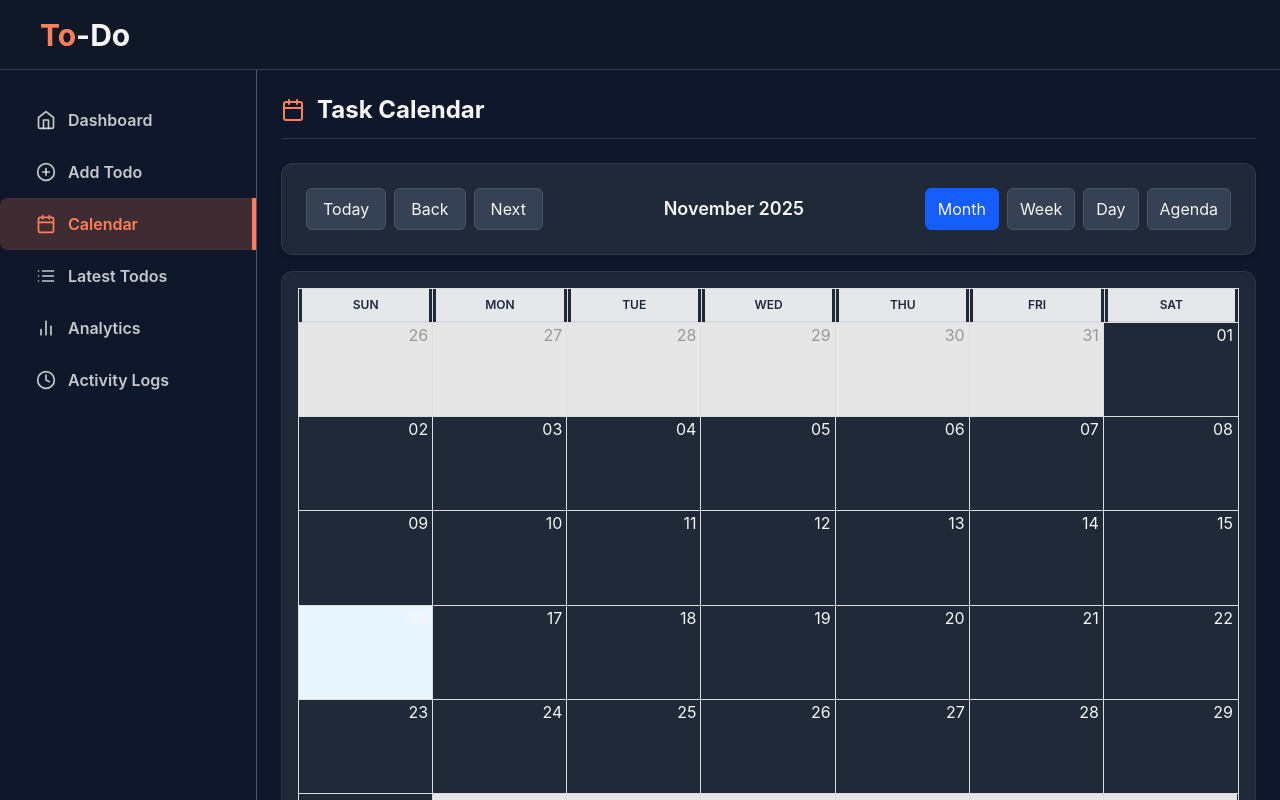
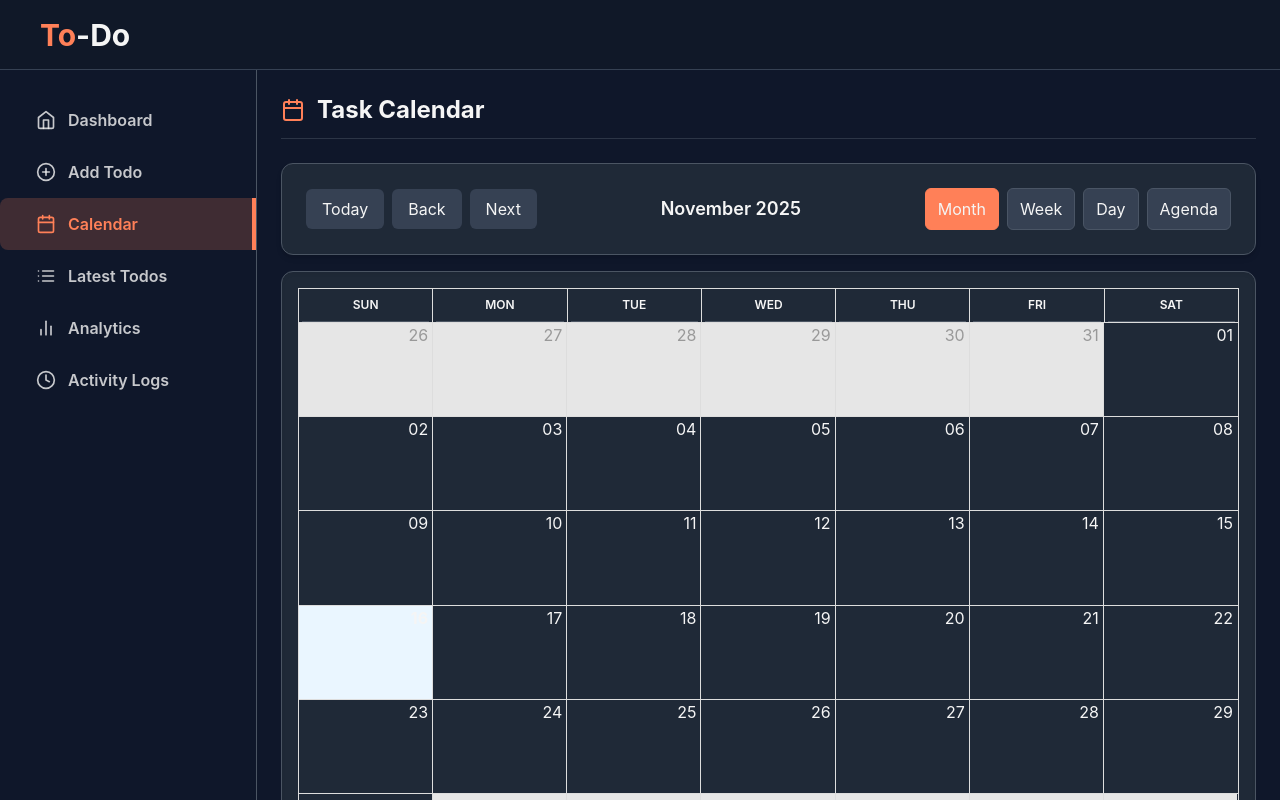
Before and after one commit to vidyavathi-wow/Todo-App, a React (Vite) app in the folder client/: page /calendar in a window 1280 px wide. Built offline with nearby package versions, Linux system fonts and the light colour scheme; no server answers; sample sign-in values are in the browser's storage.

Commit message:
fix: calender ui

```diff
--- a/client/src/pages/CalendarPage.jsx
+++ b/client/src/pages/CalendarPage.jsx
@@ -11,6 +11,7 @@ import subWeeks from 'date-fns/subWeeks';
 import addMonths from 'date-fns/addMonths';
 import subMonths from 'date-fns/subMonths';
 import enUS from 'date-fns/locale/en-US';
+
 import { FiCalendar } from 'react-icons/fi';
 import Loader from '../components/common/Loader';
 import AppContext from '../context/AppContext';
@@ -60,51 +61,64 @@ export default function CalendarPage() {
   const label = format(currentDate, 'MMMM yyyy');
 
   return (
-    <div className="flex-1 h-full overflow-y-auto p-4 sm:p-6 bg-gray-dark text-secondary dark:bg-gray-100 dark:text-gray-900">
-      <div className="flex items-center gap-3 mb-6 border-b border-gray-light/50 pb-3">
+    <div
+      className="
+        flex-1 h-full overflow-y-auto p-4 sm:p-6
+        bg-gray-dark text-secondary
+        dark:bg-gray-100 dark:text-gray-900
+      "
+    >
+      <div className="flex items-center gap-3 mb-6 border-b border-gray-light/50 dark:border-gray-400 pb-3">
         <FiCalendar className="text-2xl text-primary" />
         <h2 className="text-2xl font-bold">Task Calendar</h2>
       </div>
 
-      <div className="p-4 rounded-xl md:p-6 shadow-md mb-4 bg-gray dark:bg-gray-100 border border-gray-light/40 dark:border-gray-300">
+      <div
+        className="
+          p-4 rounded-xl md:p-6 shadow-md mb-4
+          bg-gray border border-gray-light
+          dark:bg-white dark:border-gray-300
+        "
+      >
         <div className="flex flex-col md:flex-row md:items-center md:justify-between gap-4">
           <div className="flex flex-wrap gap-2">
             <button
               onClick={() => setCurrentDate(new Date())}
-              className="px-4 py-2 rounded-md bg-gray-700 hover:bg-gray-600 text-white border border-gray-600"
+              className="px-4 py-2 rounded-md bg-gray-700 hover:bg-gray-600 text-white dark:bg-gray-200 dark:hover:bg-gray-300 dark:text-gray-900"
             >
               Today
             </button>
 
             <button
               onClick={navigateBack}
-              className="px-4 py-2 rounded-md bg-gray-700 hover:bg-gray-600 text-white border border-gray-600"
+              className="px-4 py-2 rounded-md bg-gray-700 hover:bg-gray-600 text-white dark:bg-gray-200 dark:hover:bg-gray-300 dark:text-gray-900"
             >
               Back
             </button>
 
             <button
               onClick={navigateNext}
-              className="px-4 py-2 rounded-md bg-gray-700 hover:bg-gray-600 text-white border border-gray-600"
+              className="px-4 py-2 rounded-md bg-gray-700 hover:bg-gray-600 text-white dark:bg-gray-200 dark:hover:bg-gray-300 dark:text-gray-900"
             >
               Next
             </button>
           </div>
 
-          <div className="text-lg font-semibold text-white dark:text-gray-900">
-            {label}
-          </div>
+          <div className="text-lg font-semibold">{label}</div>
 
           <div className="flex flex-wrap gap-2">
             {['month', 'week', 'day', 'agenda'].map((v) => (
               <button
                 key={v}
                 onClick={() => setCurrentView(v)}
-                className={`px-3 py-2 rounded-md border ${
-                  currentView === v
-                    ? 'bg-blue-600 text-white border-blue-600'
-                    : 'bg-gray-700 text-white border-gray-600'
-                }`}
+                className={`
+                  px-3 py-2 rounded-md border
+                  ${
+                    currentView === v
+                      ? 'bg-primary text-white border-primary'
+                      : 'bg-gray-700 text-white border-gray-600 dark:bg-gray-200 dark:text-gray-900 dark:border-gray-300'
+                  }
+                `}
               >
                 {v.charAt(0).toUpperCase() + v.slice(1)}
               </button>
@@ -113,7 +127,13 @@ export default function CalendarPage() {
         </div>
       </div>
 
-      <div className="rounded-xl p-2 md:p-4 shadow-inner bg-gray dark:bg-gray-100 border border-gray-light/30 dark:border-gray-300">
+      <div
+        className="
+          rounded-xl p-2 md:p-4 shadow-inner
+          bg-gray border border-gray-light
+          dark:bg-white dark:border-gray-300
+        "
+      >
         <Calendar
           localizer={localizer}
           events={events}
@@ -125,9 +145,7 @@ export default function CalendarPage() {
           toolbar={false}
           onNavigate={(d) => setCurrentDate(d)}
           onView={(v) => setCurrentView(v)}
-          formats={{
-            eventTimeRangeFormat: () => '',
-          }}
+          formats={{ eventTimeRangeFormat: () => '' }}
           components={{
             event: ({ event }) => (
               <div className="flex items-center bg-primary text-white px-2 py-1 rounded-md text-xs font-medium h-full">
@@ -135,18 +153,26 @@ export default function CalendarPage() {
               </div>
             ),
             header: ({ label }) => (
-              <div className="bg-gray-200 dark:bg-gray-700 text-gray-800 dark:text-gray-200 py-2 text-xs uppercase font-semibold border-b border-gray-300 dark:border-gray-600">
+              <div className="bg-gray text-secondary dark:bg-gray-200 dark:text-gray-800 py-2 text-xs uppercase font-semibold border-b border-gray-light dark:border-gray-300">
                 {label}
               </div>
             ),
           }}
-          className="
+          className={`
             rbc-calendar
-            [&_.rbc-month-view]:border-gray-300
-            [&_.rbc-day-bg]:border-gray-300
-            dark:[&_.rbc-month-view]:border-gray-600
-            dark:[&_.rbc-day-bg]:border-gray-600
-          "
+
+            [&_.rbc-month-view]:border-gray-light
+            [&_.rbc-day-bg]:border-gray_light
+
+            dark:[&_.rbc-month-view]:border-[#334155]
+            dark:[&_.rbc-day-bg]:border-[#334155]
+
+            [&_.rbc-off-range-bg]:bg-gray-dark
+            dark:[&_.rbc-off-range-bg]:bg-gray-00
+
+            [&_.rbc-today]:bg-primary/20
+            dark:[&_.rbc-today]:bg-primary/30
+          `}
           style={{ height: '75vh' }}
         />
       </div>
```
